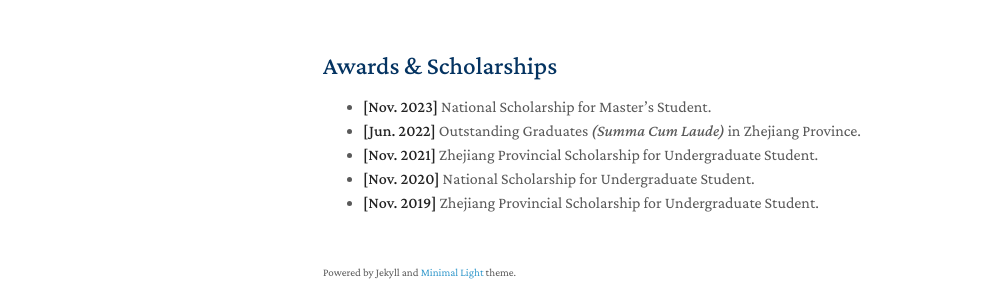
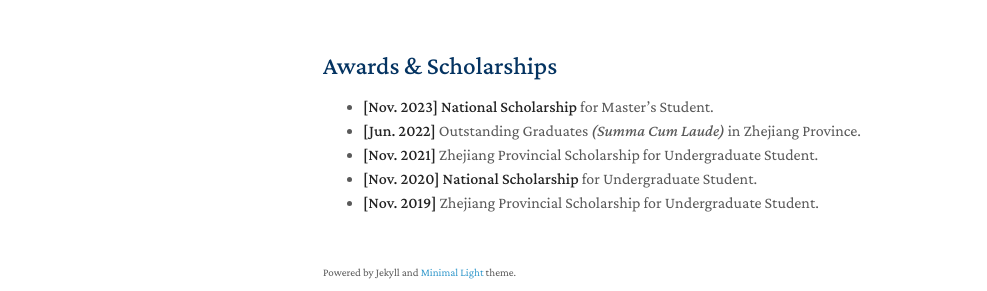
Before and after one commit to Collin911/homepage, a Jekyll site: the page built from index.md, in a window 1280 px wide and 1301 px high. Shown: the part 948-1239 px from the top of the window, without its empty margins (147-1134 px from the left). Built offline with Jekyll 4.4.1, drawn with Linux system fonts in a browser that asks for light colours; nearby versions of some CDN libraries; a style sheet for code colours, icons or effects is not loaded; our own code applies the rules of GitHub Pages for plain Markdown files.

```diff
--- a/index.md
+++ b/index.md
@@ -15,8 +15,8 @@ layout: homepage
 {% include_relative _includes/publications.md %}
 
 ## Awards & Scholarships
-- **[Nov. 2023]** National Scholarship for Master's Student.
+- **[Nov. 2023]** **National Scholarship** for Master's Student.
 - **[Jun. 2022]** Outstanding Graduates *(Summa Cum Laude)* in Zhejiang Province.
 - **[Nov. 2021]** Zhejiang Provincial Scholarship for Undergraduate Student.
-- **[Nov. 2020]** National Scholarship for Undergraduate Student.
+- **[Nov. 2020]** **National Scholarship** for Undergraduate Student.
 - **[Nov. 2019]** Zhejiang Provincial Scholarship for Undergraduate Student.
```
